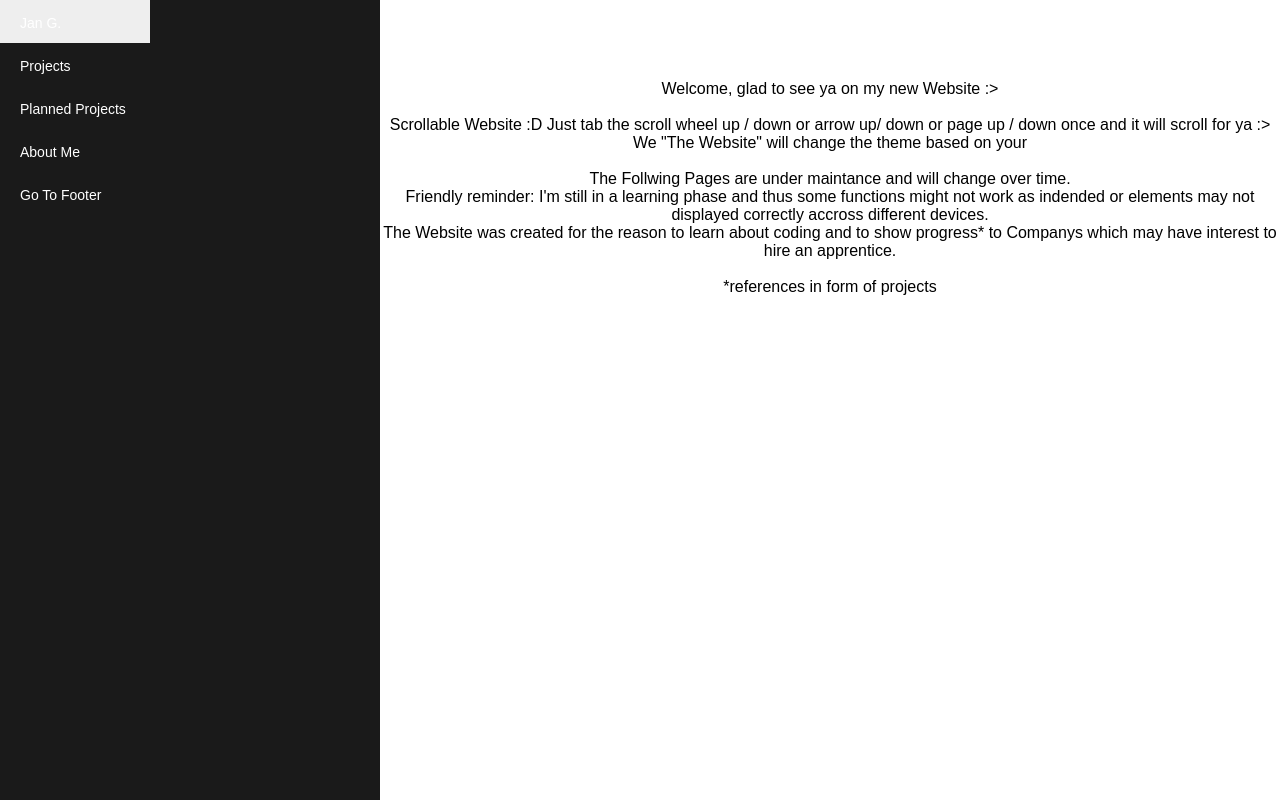
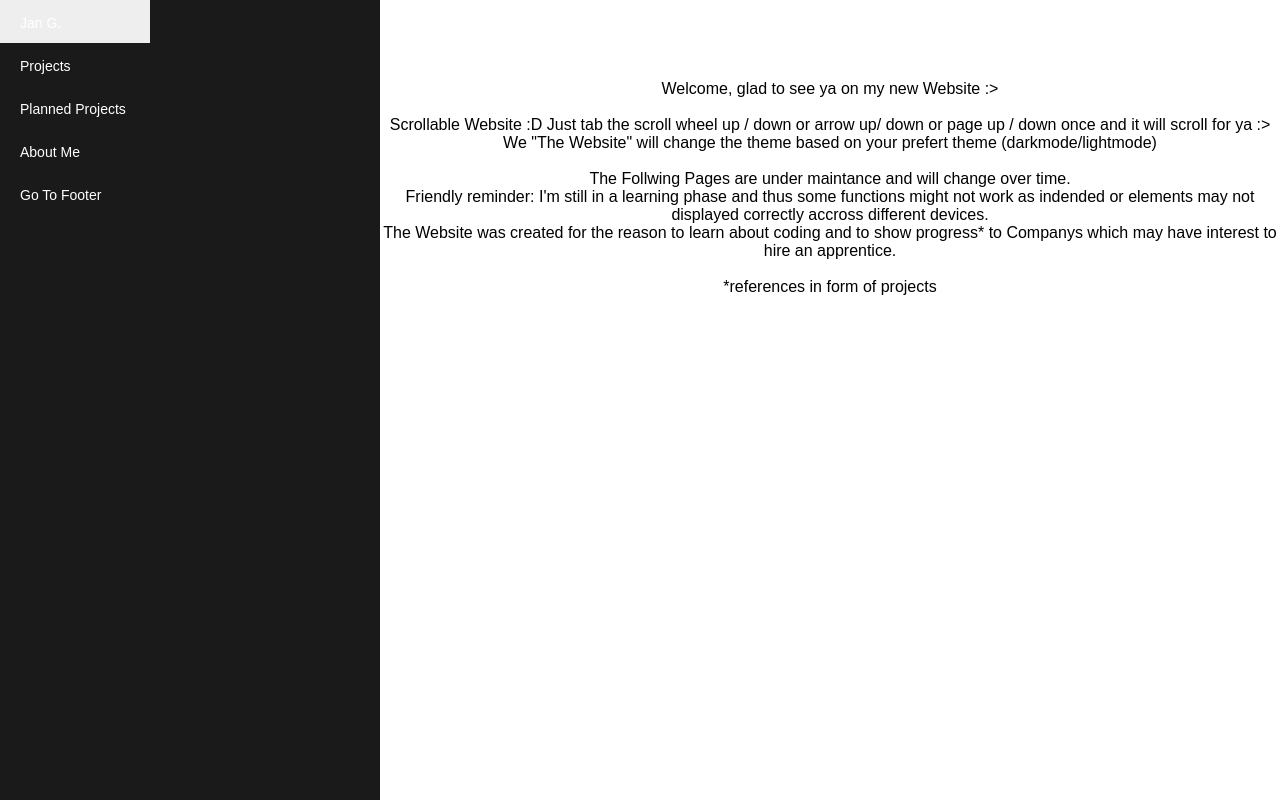
Before and after one commit to gboerg/gboerg.github.io, a plain HTML site: page index.html in a window 1280 px wide. Shown: the top 800 px of the page. Drawn offline with Linux system fonts and the light colour scheme.

Commit message:
finished the sentence
The story will be continued

```diff
--- a/index.html
+++ b/index.html
@@ -51,7 +51,7 @@
       </p>
 
       <p>
-        We "The Website" will change the theme based on your
+        We "The Website" will change the theme based on your prefert theme (darkmode/lightmode)
       </p>
 
       <br />
```
